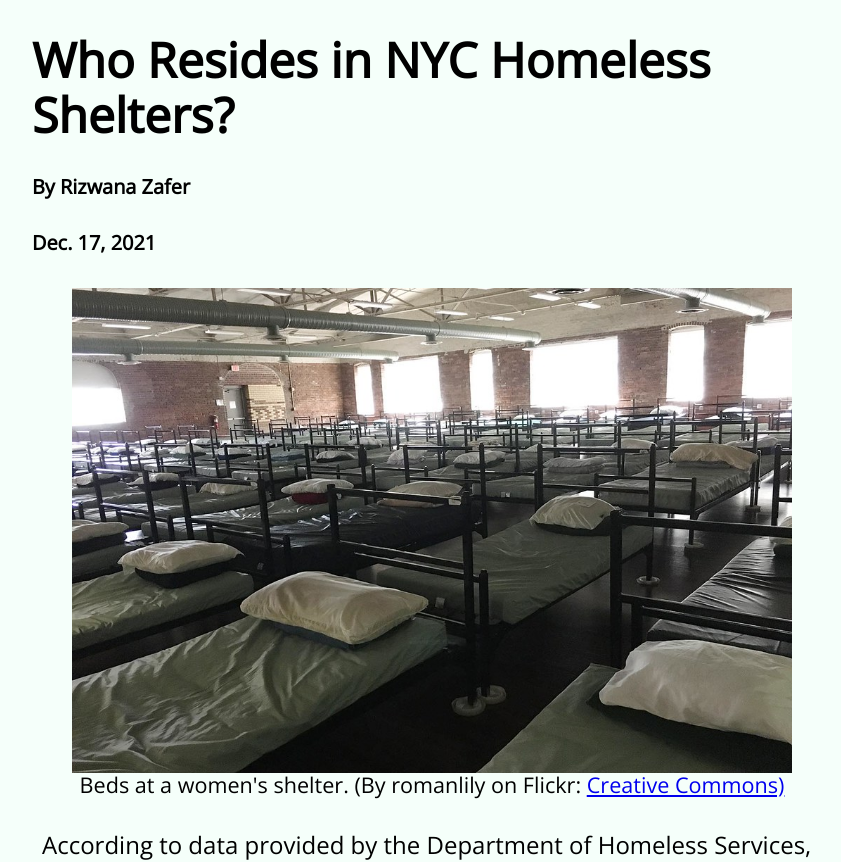
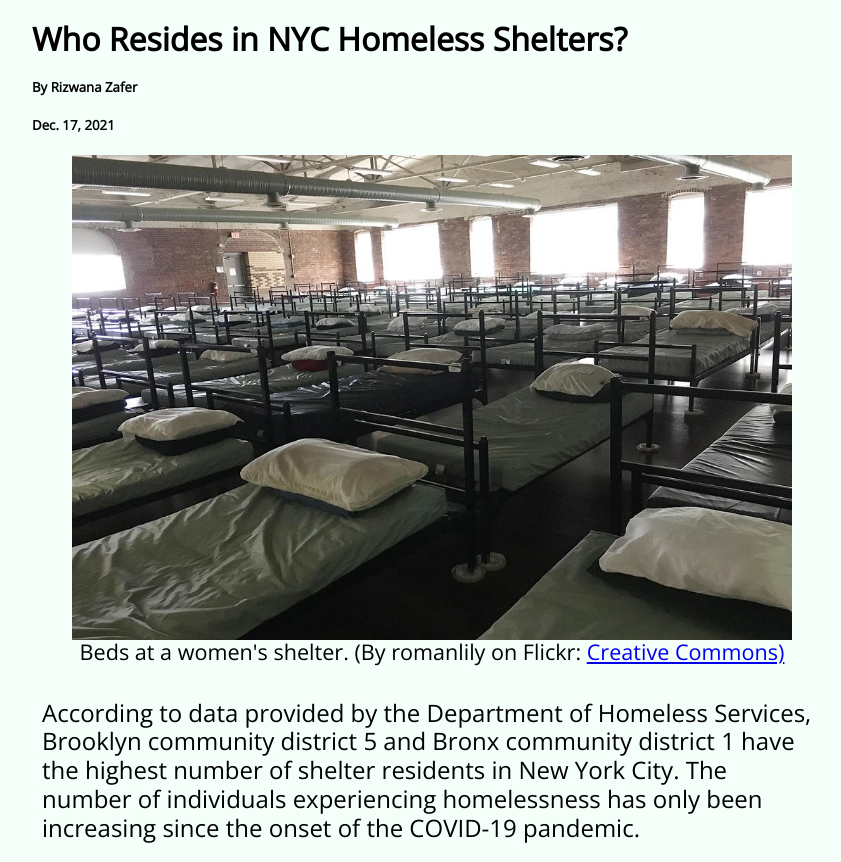
Before and after one commit to rizwanazafer/assignment3, a plain HTML site: page index.html in a window 1280 px wide. Shown: the top 862 px of the page, without its empty margins (208-1049 px from the left). Drawn offline with nearby package versions, Linux system fonts and the light colour scheme.

Commit message:
Add files via upload

```diff
--- a/style.css
+++ b/style.css
@@ -152,6 +152,10 @@ figcaption {
     /* Any adjustments for tablets and larger go here.
     Note these styles will be applied to anything 681px or larger -- so tablet AND desktop */
 
+    .container {
+        font-size: 16px;
+    }
+
     .desktop {
         display: block;
     }
@@ -170,6 +174,7 @@ figcaption {
     .desktop {
     }
 
+
 }
 /*********************************************************************
   YOUR MEDIUM-DESKTOP-ONLY STYLES GO HERE
@@ -180,6 +185,8 @@ figcaption {
     .container {
         padding: 0;
     }
+
+
 }
 /*********************************************************************
   YOUR LARGE DESKTOP-ONLY STYLES GO HERE
@@ -187,8 +194,11 @@ figcaption {
 @media(min-width: 1205px) {
     /* Any adjustments for desktop and larger go here.
     Note these styles will be applied to anything 769px or larger -- so desktop */
+
+
     .container.image .caption,
     .container.image figcaption {
         padding: 5px 0;
     }
+
 }
```
